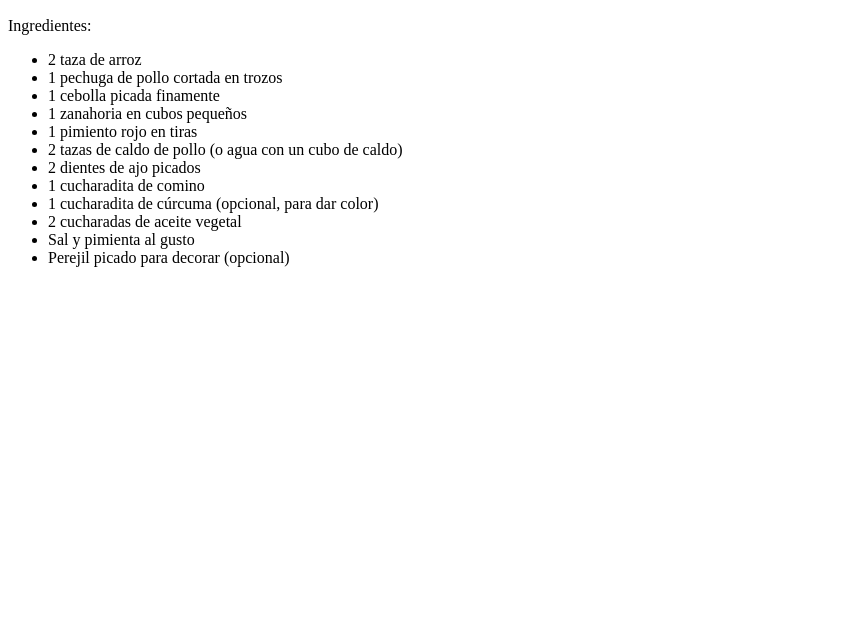
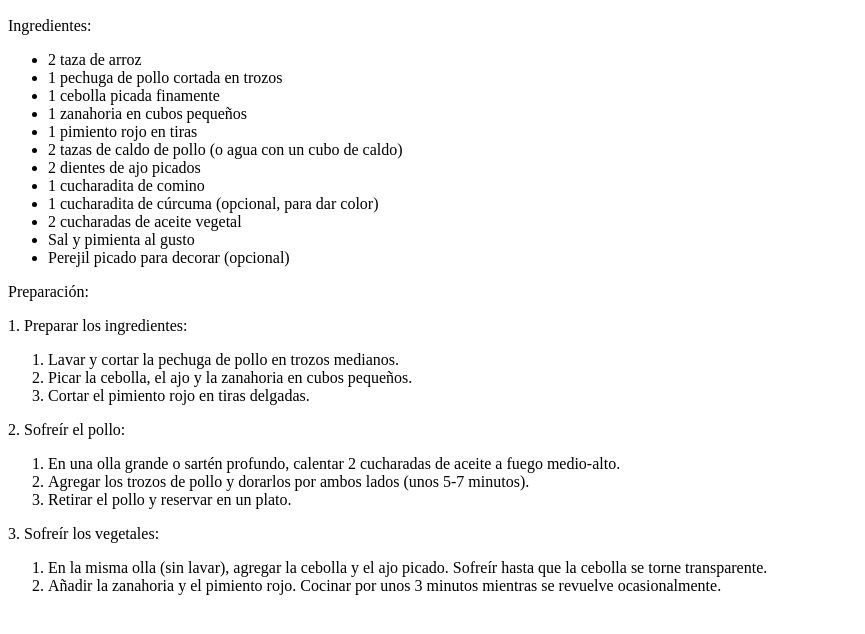
Before and after one commit to Echamorro229/Rubrica_1.1, a plain HTML site: page index.html in a window 1280 px wide. Shown: the part 110-744 px from the top of the page, without its empty margins (0-865 px from the left). Drawn offline with Linux system fonts and the light colour scheme.

Commit message:
avancé en la preparación de la primera receta

```diff
--- a/index.html
+++ b/index.html
@@ -22,5 +22,24 @@
         <li>2 cucharadas de aceite vegetal</li>
         <li>Sal y pimienta al gusto</li>
         <li>Perejil picado para decorar (opcional)</li>
+    </ul>
+    <p>Preparación:</p>
+        <P>1. Preparar los ingredientes:</P>
+            <ol>
+                <li>Lavar y cortar la pechuga de pollo en trozos medianos.</li>
+                <li>Picar la cebolla, el ajo y la zanahoria en cubos pequeños.</li>
+                <li>Cortar el pimiento rojo en tiras delgadas.</li>
+            </ol>
+        <P>2. Sofreír el pollo:</P>
+            <ol>
+                <li>En una olla grande o sartén profundo, calentar 2 cucharadas de aceite a fuego medio-alto.</li>
+                <li>Agregar los trozos de pollo y dorarlos por ambos lados (unos 5-7 minutos).</li>
+                <li>Retirar el pollo y reservar en un plato.</li>
+            </ol>
+        <P>3. Sofreír los vegetales:</P>
+            <ol>
+                <li>En la misma olla (sin lavar), agregar la cebolla y el ajo picado. Sofreír hasta que la cebolla se torne transparente.</li>
+                <li>Añadir la zanahoria y el pimiento rojo. Cocinar por unos 3 minutos mientras se revuelve ocasionalmente.</li>
+            </ol>
 </body>
 </html>
```
